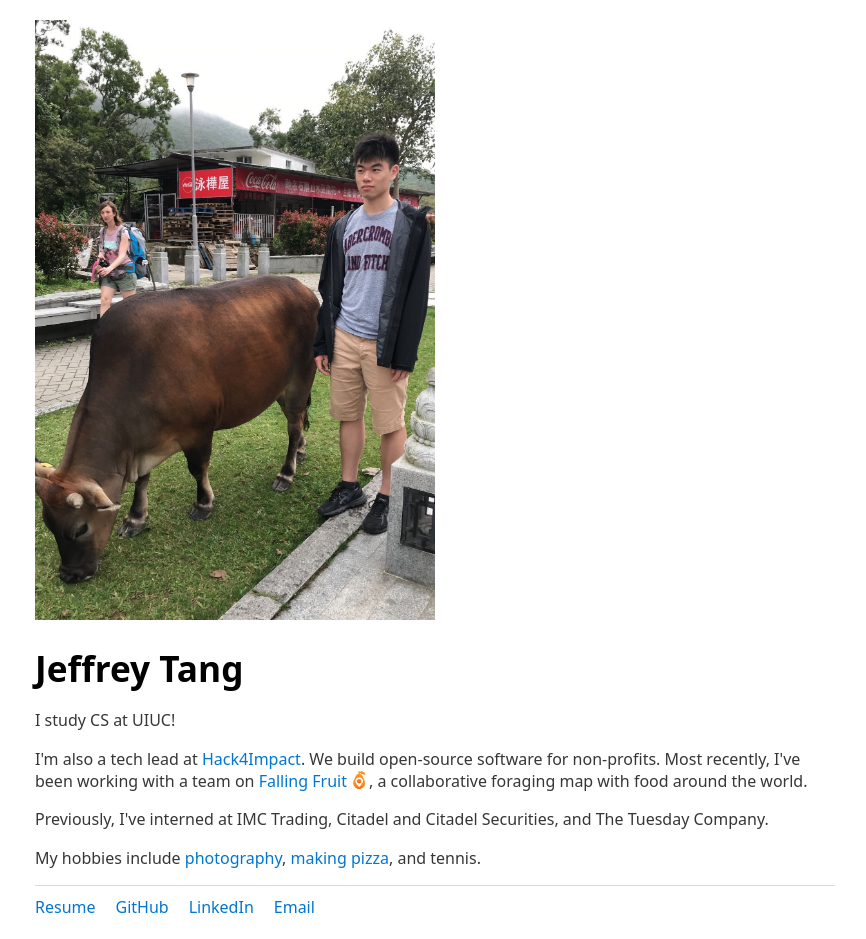
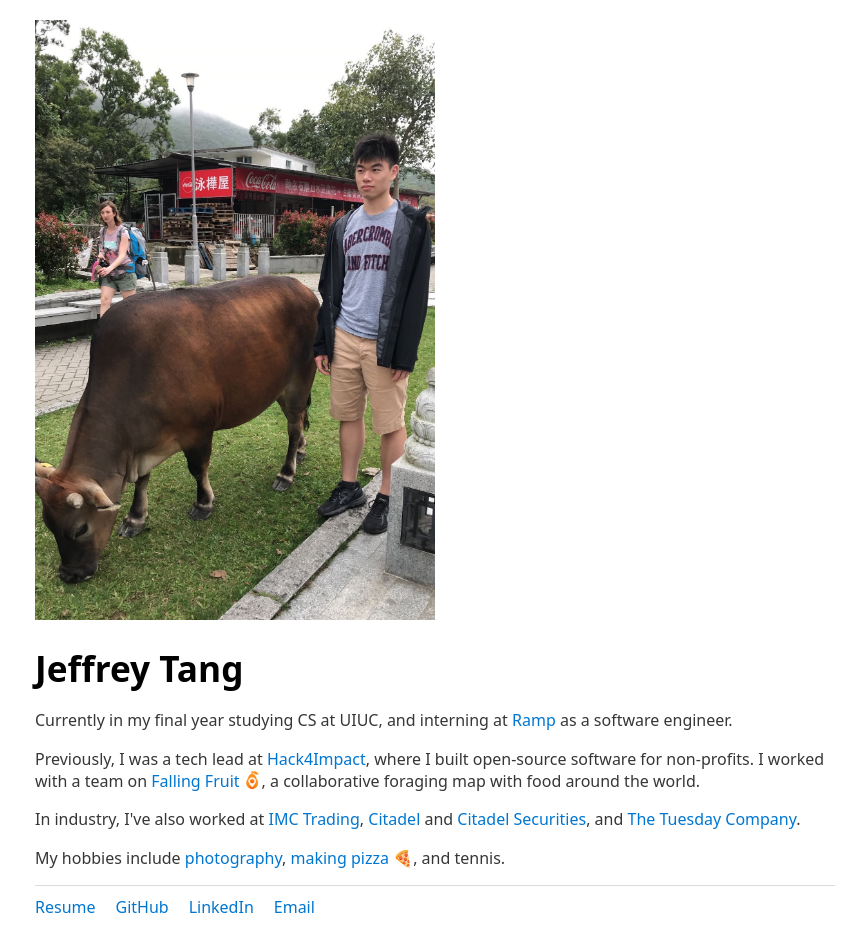
Before and after one commit to Qrtn/portfolio, a Gatsby site: page / in a window 1280 px wide. Shown: the whole page, without its empty margins (205-1071 px from the left). Built offline with nearby package versions, Linux system fonts and the light colour scheme; Gatsby itself is replaced by a stand-in of ours.

Commit message:
Update front page

```diff
--- a/src/pages/index.js
+++ b/src/pages/index.js
@@ -46,23 +46,34 @@ const IndexPage = () => (
       <h1>Jeffrey Tang</h1>
     </header>
     <main>
-      <p>I study CS at UIUC!</p>
       <p>
-        I'm also a tech lead at{' '}
-        <a href="https://uiuc.hack4impact.org/">Hack4Impact</a>. We build
-        open-source software for non-profits. Most recently, I've been working
-        with a team on{' '}
+        Currently in my final year studying CS at UIUC, and interning at{' '}
+        <a href="https://ramp.com/">Ramp</a> as a software engineer.
+      </p>
+      <p>
+        Previously, I was a tech lead at{' '}
+        <a href="https://uiuc.hack4impact.org/">Hack4Impact</a>, where I built
+        open-source software for non-profits. I worked with a team on{' '}
         <a href="https://falling-fruit.vercel.app/">Falling Fruit</a>
         <FallingFruit />, a collaborative foraging map with food around the
         world.
       </p>
       <p>
-        Previously, I've interned at IMC Trading, Citadel and Citadel
-        Securities, and The Tuesday Company.
+        In industry, I've also worked at{' '}
+        <a href="https://www.imc.com">IMC Trading</a>,{' '}
+        <a href="https://www.citadel.com/">Citadel</a> and{' '}
+        <a href="https://www.citadelsecurities.com/">Citadel Securities</a>, and{' '}
+        <a href="https://www.tuesdaycompany.com/">The Tuesday Company</a>.
       </p>
       <p>
         My hobbies include <Link to="/photos">photography</Link>,{' '}
-        <Link to="/photos/pizza">making pizza</Link>, and tennis.
+        <Link to="/photos/pizza">
+          making pizza{' '}
+          <span role="img" aria-label="pizza emoji">
+            🍕
+          </span>
+        </Link>
+        , and tennis.
       </p>
     </main>
     <footer>
```
